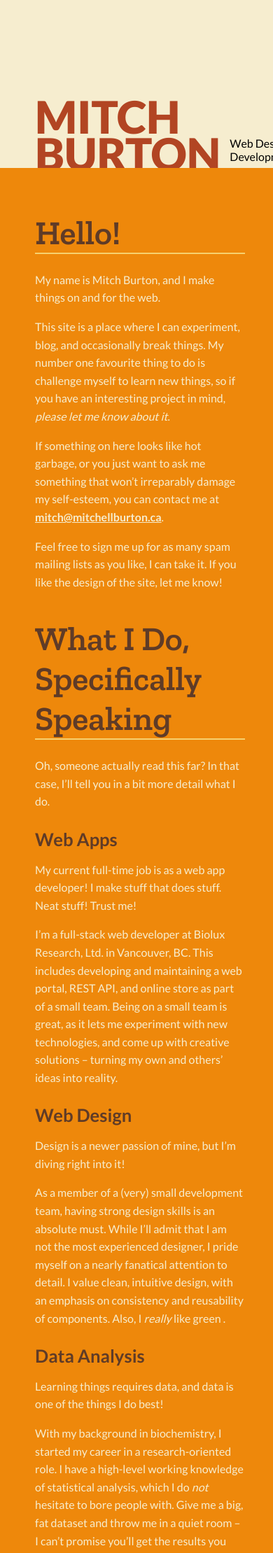
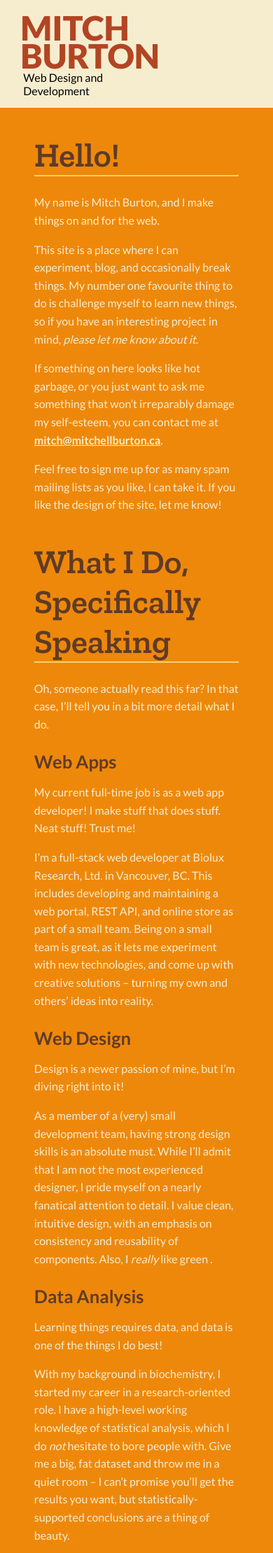
Before and after one commit to Perfect5th/perfect5th.github.io, a Jekyll site: the page built from index.html, in a window 390 px wide. Shown: the top 2219 px of the page at 70% size. Built offline with Jekyll 4.4.1, drawn with Linux system fonts in a browser that asks for light colours.

Commit message:
mobile design getting there

```diff
--- a/_sass/_layout.scss
+++ b/_sass/_layout.scss
@@ -111,7 +111,7 @@ footer {
     }
 }
 
-@media (max-width: 956px) {
+@media (max-width: 450px) {
 
     header {
 
@@ -135,28 +135,39 @@ footer {
     }
 }
 
-@media (max-width: 834px) {
+@media (max-width: 1000px) {
+
+    main {
+        grid-template-rows: 9.6rem 1fr;
+    }
 
     header {
-        margin-left: 12.5%;
-        width: 400px;
+        margin: 0 7.5%;
 
         .header-wrap {
-            margin-bottom: -0.42em;
+            display: flex;
+            flex-direction: column;
+            margin-bottom: -0.1rem;
 
             .header-left {
 
                 h1 {
-                    line-height: 3.3rem;
+                    font-size: 3rem;
+                    line-height: 0.8;
                     margin-bottom: 0;
                 }
             }
 
             .header-right {
-                display: flex;
-                flex-direction: column-reverse;
-                margin-bottom: -0.16rem;
+
+                p {
+                    padding: 0 0 0 0.25rem;
+                }
             }
         }
     }
+
+    .articles {
+        padding-top: 0;
+    }
 }
```
